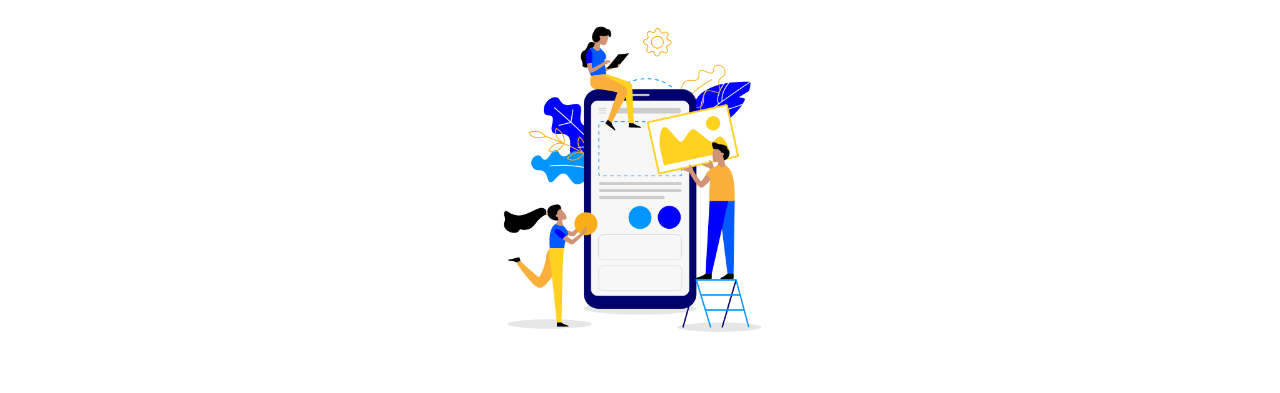
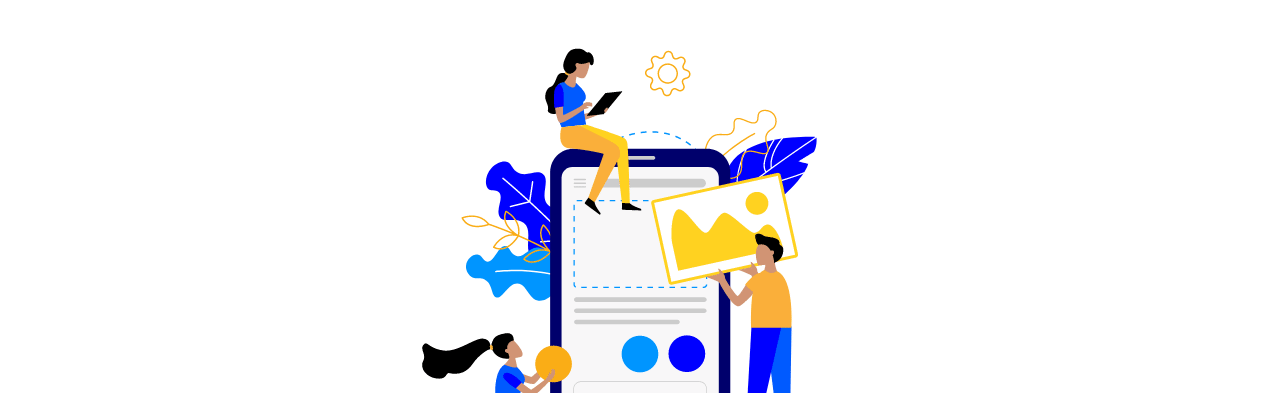
Before and after one commit to dev-nahidhasan/crealick, a plain HTML site: page index.html in a window 1280 px wide. Shown: the part 58-451 px from the top of the page. Drawn offline with Linux system fonts and the light colour scheme.

Commit message:
Add files via upload

```diff
--- a/index.html
+++ b/index.html
@@ -18,7 +18,7 @@
     <div class="logo">CREALICK</div>
   </nav>
   <div class="anim">
-    <img src="img/anim.gif" alt="Crealick" style="width: 400px; height: 400px;">
+    <img src="img/anim.gif" alt="Crealick">
   </div>
   <div class="container">
     <img src="img/playstore.png" alt="Crealick" style="width: 100px; height: 100px;">
```
